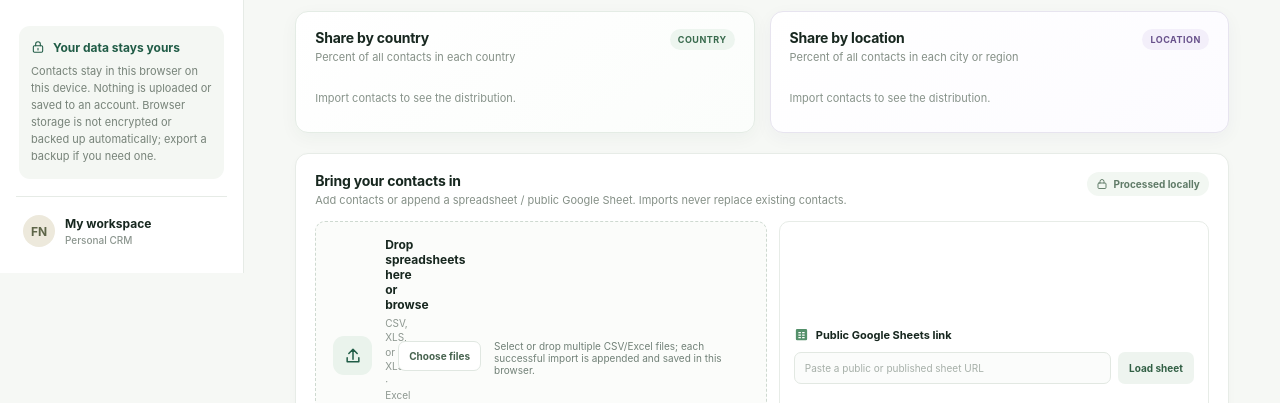
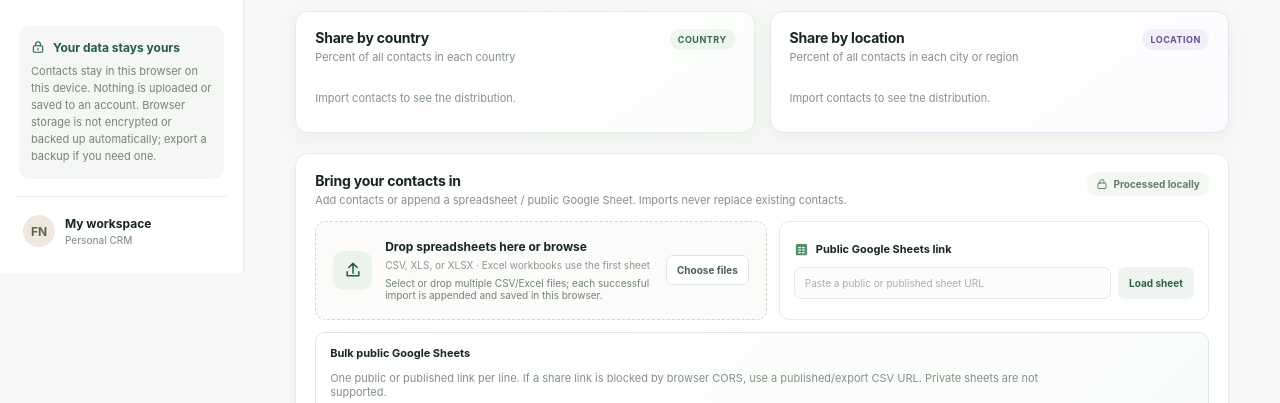
Before and after one commit to OfferPk/fieldnote-crm-dashboard, a plain HTML site: page index.html in a window 1280 px wide. Shown: the part 527-930 px from the top of the page. Drawn offline with Linux system fonts and the light colour scheme.

Commit message:
Improve spreadsheet import layout

```diff
--- a/index.html
+++ b/index.html
@@ -120,7 +120,7 @@
   const multiUploadHint=document.createElement('div');
   multiUploadHint.className='section-desc';multiUploadHint.textContent='Select or drop multiple CSV/Excel files; each successful import is appended and saved in this browser.';
   multiUploadHint.style.cssText='margin-top:4px;color:#718077;font-size:10px';
-  $('#dropZone').appendChild(multiUploadHint);
+  $('#dropZone').querySelector('.drop-copy').appendChild(multiUploadHint);
   const chartColors=[['#247454','#71bd91'],['#3b73c8','#76b9ed'],['#8053b7','#c08ae0'],['#bd6d28','#f0b95d'],['#bd4d70','#ed8aa0']];
   function renderDistribution(targetId,field){
     const target=$('#'+targetId);
```
